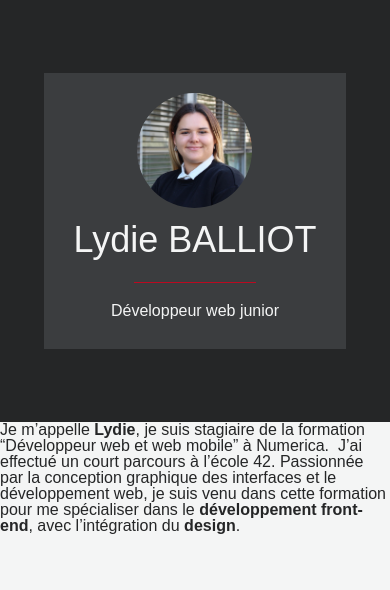
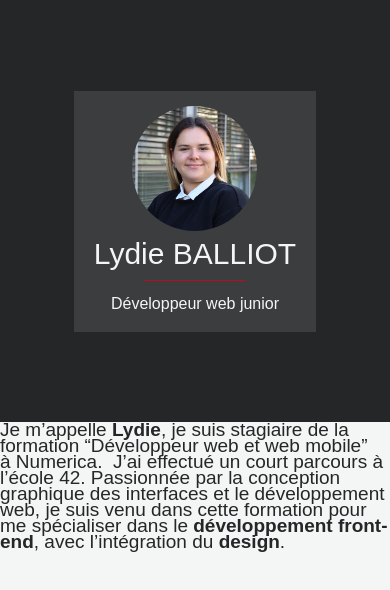
Before and after one commit to lballiot/portfolio, a plain HTML site: page index.html in a window 390 px wide. Drawn offline with Linux system fonts and the light colour scheme; a web font is replaced by a local one.

Commit message:
bloc profile without colors done

```diff
--- a/css/responsive.css
+++ b/css/responsive.css
@@ -2,8 +2,8 @@
 
 @media screen and (max-width: 600px) {
 	h1 {
-		font-size: 3.6rem;
-		font-weight: 300;
+		font-size: 3rem;
+		margin: 0.5rem auto 1.3rem;
 	}
 
 	h2 {
@@ -26,13 +26,18 @@
 	.profile-header {
 		min-height: 50vh;
 	}
-
 	.profile-header img {
-		width: 115px;
+		width: 125px;
 	}
-
-	.profile-bloc::before {
-		width: 300px;
+	.profile-bloc {
+		padding: 0.5rem 2rem;
+	}
+	.profile-bloc p {
+		font-size: 1.6rem;
+		padding: 1rem 1.5rem 1.5rem;
+	}
+	.profile-bloc > .separator {
+		margin: 0.5rem;
 	}
 
 	/* --------------- MENU --------------- */
--- a/css/style.css
+++ b/css/style.css
@@ -31,6 +31,7 @@ body {
 
 h1 {
 	font-size: 4.8rem;
+	font-weight: 300;
 }
 
 h2 {
@@ -42,6 +43,9 @@ h2 {
 h3 {
 	font-size: 2.1rem;
 	color: var(--red-color);
+}
+p {
+	font-size: 1.9rem;
 }
 /* --------------- CLASSES GÉNÉRIQUES --------------- */
 
@@ -69,7 +73,7 @@ h3 {
 	justify-content: center;
 	display: flex;
 	flex-direction: column;
-	padding: 2rem 3rem;
+	padding: 2rem 6rem;
 }
 /* .profile-bloc::before {
 	content: "";
@@ -88,9 +92,11 @@ h3 {
 	width: 25vw;
 	height: auto;
 	align-items: center;
+	margin: 1rem;
 }
 .profile-bloc p {
-	padding: 1rem;
+	padding: 3rem;
+	font-size: 2.4rem;
 }
 .profile-bloc > .separator {
 	background-color: var(--red-color);
```
